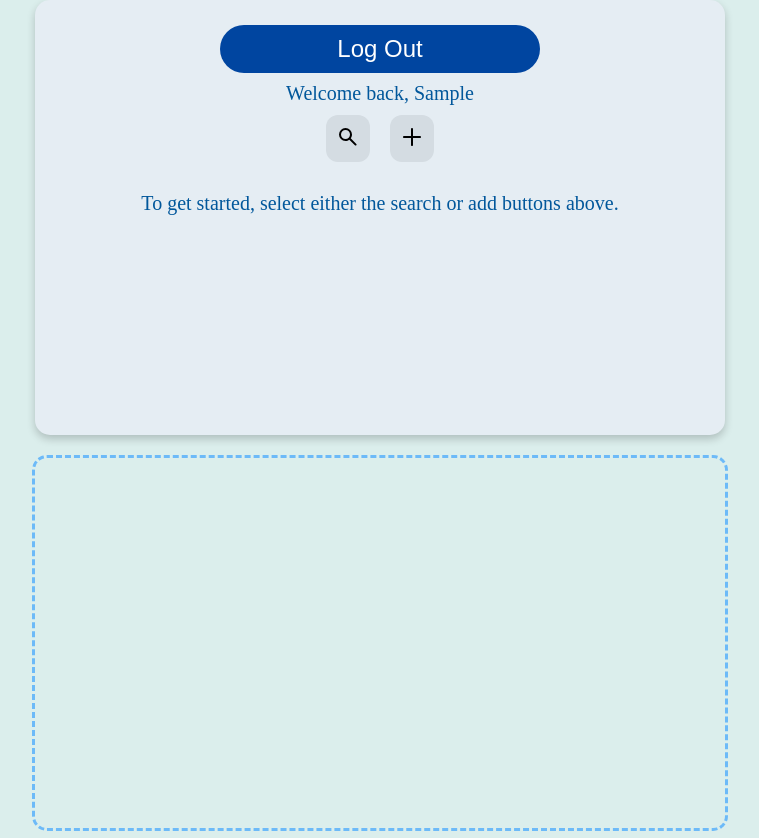
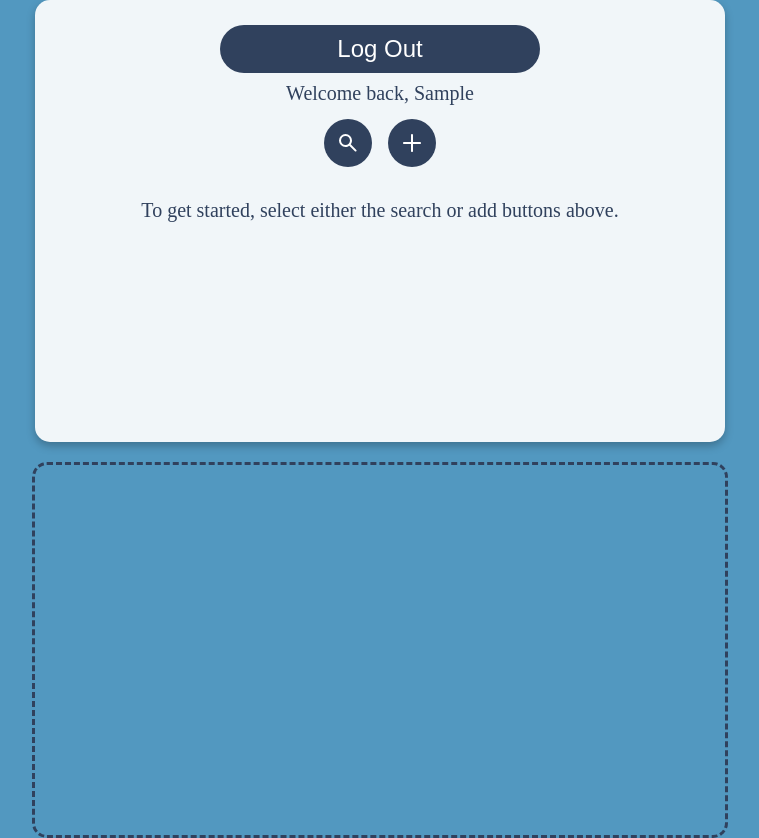
Before and after one commit to TGriffin77/contact-manager, a React (Create React App) app in the folder frontend/: page /contacts in a window 1280 px wide. Shown: the whole page, without its empty margins (260-1019 px from the left). Built offline with nearby package versions, Linux system fonts and the light colour scheme; sample sign-in values are in the browser's storage.

Commit message:
UI update and testing colors (unfinished)

```diff
--- a/frontend/src/App.css
+++ b/frontend/src/App.css
@@ -1,6 +1,27 @@
+:root {
+  /* "Winter chill" color palette */
+  --color-crimson: #5298c0;
+  --color-indigo: #30415D;
+  --color-ultramarine: #031424;
+  --color-light-blue: #8EAABD;
+  --color-off-white: #F1F6F9;
+  --color-black: #000000;
+
+  /* Mapped UI colors */
+  --primary-color: var(--color-indigo);
+  --secondary-color: var(--color-ultramarine);
+  --text-primary: var(--color-black);
+  --text-secondary: var(--color-light-blue);
+  --background-color: var(--color-crimson);
+  --card-background: var(--color-off-white);
+  --button-hover: #374A6A; /* A slightly darker shade of indigo */
+  --shadow-color: rgba(0, 0, 0, 0.25);
+  --border-color: var(--color-light-blue);
+}
+
 body
 {
-    background-color: #dbeeec;
+    background-color: var(--background-color);
     max-width: 80rem;
     margin:auto;
     position: relative;
@@ -27,7 +48,7 @@ body
     margin: 2% 5%;
     text-align: center;
     font-family: 'Ubuntu', sans-serif;
-    color: #a31b1b;
+    color: var(--primary-color);
 }
 
 #loginDiv, #loggedInDiv,  #registerDiv
@@ -36,9 +57,9 @@ body
     width: 25%;
     margin:auto;
     padding: 25px;
-    background-color: #e5edf3;
+    background-color: var(--card-background);
     border-radius: 15px;
-    box-shadow: 0 4px 8px rgba(0, 0, 0, 0.2);
+    box-shadow: 0 4px 8px var(--shadow-color);
 }
 
 @media only screen and (max-width: 900px){
@@ -51,16 +72,16 @@ body
     width: 25%;
     margin:auto;
     padding: 25px;
-    background-color: #e5edf3;
+    background-color: var(--card-background);
     border-radius: 15px;
-    box-shadow: 0 4px 8px rgba(0, 0, 0, 0.2);
+    box-shadow: 0 4px 8px var(--shadow-color);
 }
 
 .accessUIDiv2{
     font-size: 30px;
     width: 25%;
     border-style: dashed;
-    border-color: #6dbaf8;
+    border-color: var(--primary-color);
     min-height:320px;
     margin:auto;
     margin-top: 20px;
@@ -69,8 +90,8 @@ body
 }
 
 .accessUIDiv2.active{
-    background-color: #e5edf3;
-    box-shadow: 0 4px 8px rgba(0, 0, 0, 0.2);
+    background-color: var(--card-background);
+    box-shadow: 0 4px 8px var(--shadow-color);
     border-style: none;
     max-height: 320px;
     overflow-y: scroll;
@@ -113,7 +134,7 @@ body
     margin-left: 25%;
     font-family: 'Ubuntu', sans-serif;
     border: none;
-    background-color: #0045a0;
+    background-color: var(--primary-color);
     color: white;
     padding: 10px 0;
     transition: background-color 0.3s ease;
@@ -121,7 +142,7 @@ body
 
 .buttons:hover
 {
-    background-color: #002f6c;
+    background-color: var(--button-hover);
     cursor: pointer;
 }
 
@@ -129,8 +150,8 @@ input[type="text"], input[type="password"]
 {
     font-size: 18px;
     border-radius: 12px;
-    border: 1px solid #b0bec5;
-    border-color: #ffffff;
+    border: 1px solid var(--border-color);
+    border-color: var(--card-background);
     text-align: left;
     width:95%;
     margin-bottom: 8px;
@@ -146,7 +167,7 @@ input[type="text"], input[type="password"]
     width: 100%;
     text-align: center;
     font-family: 'Ubuntu', sans-serif;
-    color: #3e2723;
+    color: var(--text-primary);
 }
 
 #no-account{
@@ -156,7 +177,7 @@ input[type="text"], input[type="password"]
     text-align: center;
     margin-bottom: 24px;
     font-family: 'Ubuntu', sans-serif;
-    color: #646c70
+    color: var(--text-secondary)
 }
 
 #no-account-signup{
@@ -165,13 +186,13 @@ input[type="text"], input[type="password"]
     text-align: center;
     margin-top: 4px;
     font-family: 'Ubuntu', sans-serif;
-    color: #0045a0;
+    color: var(--primary-color);
     font-weight: bold;
     text-decoration: none;
 }
 
 #no-account-signup:hover{
-    color: #002f6c;
+    color: var(--secondary-color);
     text-decoration: underline;
 }
 
@@ -184,7 +205,7 @@ input[type="text"], input[type="password"]
     text-align: center;
     margin-top: 10px;
     font-family: 'Ubuntu', sans-serif;
-    color: #ff0000;
+    color: var(--text-primary);
 }
 
 #userName
@@ -193,7 +214,7 @@ input[type="text"], input[type="password"]
     width: 80%;
     margin-left: 10%;
     text-align: center;
-    color: #01579b;
+    color: var(--primary-color);
     font-size: 20px;
 }
 
@@ -203,35 +224,34 @@ input[type="text"], input[type="password"]
     margin-left: 40%;
 }
 
-#function-buttons
-{
+#function-buttons {
     display: flex;
-    width: 100%;
     justify-content: center;
-    gap: 20px;
-    margin: 8px 0 4px 0;
+    gap: 16px;
+    margin: 12px 0;
 }
 
-#function-buttons button
-{
-    background-color: #d4dce2;
+#function-buttons button {
+    background-color: var(--primary-color);
+    color: white;
     border: none;
-    border-radius: 12px;
-    padding: 10px;
-    cursor: pointer;
+    border-radius: 50%;
+    width: 48px;
+    height: 48px;
+    display: flex;
+    justify-content: center;
+    align-items: center;
     transition: background-color 0.3s ease;
 }
 
-#function-buttons button:hover
-{
-    background-color: #b8c0c4;
+#function-buttons button:hover {
+    background-color: var(--button-hover);
 }
 
-#function-buttons button.active
-{
-    background-color: #6dbaf8;
-    color: #f1f1f1;
+#function-buttons button.active {
+    background-color: var(--secondary-color);
 }
+
 
 #function-inputs
 {
@@ -257,7 +277,7 @@ select
     text-align: center;
     margin-top: 10px;
     font-family: 'Ubuntu', sans-serif;
-    color: #3a0505;
+    color: var(--text-primary);
 }
 
 #contactList
@@ -269,6 +289,46 @@ select
     font-size:0.65em;
 }
 
+#contactList th, #contactList td {
+    border: 1px solid var(--border-color);
+}
+
+.contact-card {
+    background: var(--card-background);
+    border: 1px solid var(--border-color);
+    border-radius: 12px;
+    padding: 12px 16px;
+    margin-bottom: 12px;
+    display: flex;
+    justify-content: space-between;
+    align-items: center;
+    box-shadow: 0 2px 6px var(--shadow-color);
+}
+
+.contact-card-info {
+    display: flex;
+    flex-direction: column;
+    gap: 4px;
+}
+
+.contact-card-actions {
+    display: flex;
+    gap: 12px;
+}
+
+.contact-card-actions button {
+    background: none;
+    border: none;
+    cursor: pointer;
+    color: var(--primary-color);
+    font-size: 20px;
+}
+
+.contact-card-actions button:hover {
+    color: var(--secondary-color);
+}
+
+
 #contactAddResult
 {
     display: inline-block;
@@ -279,34 +339,34 @@ select
     margin-top: 2%;
     margin-bottom: 1%;
     font-family: 'Ubuntu', sans-serif;
-    color: #95060a;
+    color: var(--text-primary);
 }
 
 .alert-container {
     position: fixed;
     display: inline-block;
-    background-color:#e5edf3;
+    background-color: var(--card-background);
     border-radius: 12px;
     width: 300px;
     min-height: 56px;
     padding: 16px;
     right: 2rem;
     z-index: 1000;
-    box-shadow: 0 4px 8px rgba(0, 0, 0, 0.2);
-    border-color:#002f6c;
+    box-shadow: 0 4px 8px var(--shadow-color);
+    border-color: var(--secondary-color);
     border-style: solid;
     border-width: 1px;
 }
 
-.alert{
-    background-color: "#333";
-    color: "#fff";
-    padding: "10px 16px";
-    border-radius: "6px";
-    display: "flex";
-    align-items: "center";
-    gap: "8px";
-    box-shadow: "0 2px 8px rgba(0,0,0,0.2)";
+.alert {
+    background-color: #333;
+    color: #fff;
+    padding: 10px 16px;
+    border-radius: 6px;
+    display: flex;
+    align-items: center;
+    gap: 8px;
+    box-shadow: 0 2px 8px rgba(0,0,0,0.2);
 }
 
 .alert-close{
@@ -316,7 +376,7 @@ select
     margin-left: auto;
     background: none;
     border: none;
-    color: #a31b1b;
+    color: var(--text-primary);
     font-size: 20px;
     cursor: pointer;
 }
--- a/frontend/src/ContactPage.js
+++ b/frontend/src/ContactPage.js
@@ -302,41 +302,17 @@ function Contacts() {
                 </div>
                     <div className={`accessUIDiv2 ${contactList && contactList.length > 0 ? 'active' : ''}`}>
                         {contactList && contactList.length > 0 &&
-                        <table>
-                            <thead>
-                                <tr>
-                                    <th>First Name</th>
-                                    <th>Last Name</th>
-                                    <th>Phone</th>
-                                    <th>Email</th>
-                                    <th>Actions</th>
-                                </tr>
-                            </thead>
-                            <tbody>
+                            <>
                                     {contactList.map((contact, index) => (
-                                    <tr key={index}>
-                                        <td>{contact.FirstName}</td>
-                                        <td>{contact.LastName}</td>
-                                        <td>{contact.Phone}</td>
-                                        <td>{contact.Email}</td>
-                                        <td>
-                                            <button onClick={() => handleEdit(contact)}>
-                                                <span className="material-symbols--edit-square-rounded" />
-                                            </button>
-                                            <button
-                                                onClick={() => {
-                                                    if (window.confirm(`Are you sure you want to delete ${contact.FirstName} ${contact.LastName}?`)) {
-                                                        doDeleteContacts(contact);
-                                                    }
-                                                }}
-                                            >
-                                                <span className="material-symbols--delete" />
-                                            </button>
-                                        </td>
-                                    </tr>
+                                        <Contact
+                                            key={index}
+                                            contact={contact}
+                                            onEdit={() => handleEdit(contact)}
+                                            onDelete={() => doDeleteContacts(contact)}
+                                        />
                                     ))}
-                            </tbody>
-                        </table>
+
+                            </>
                         }
                     </div>
             </div>
```
Lines whose indentation alone changed are shown as unchanged.
